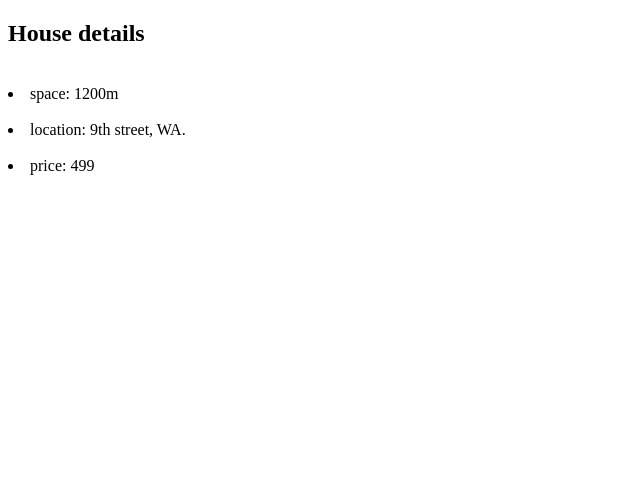
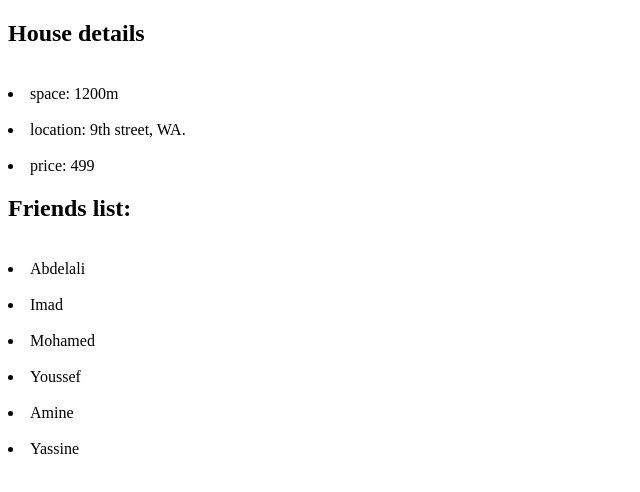
Before and after one commit to AbdelaliLaaguidi/javascriptaio, a plain HTML site: page index.html in a window 1280 px wide. Shown: the whole page, without its empty margins (0-640 px from the left). Drawn offline with Linux system fonts and the light colour scheme.

Commit message:
Learning about for ... of

```diff
--- a/index.html
+++ b/index.html
@@ -9,6 +9,7 @@
 
 <body>
   <div id="divMsg"></div>
+  <div id="divMsg2"></div>
   <script src="index.js"></script>
 </body>
 
--- a/index.js
+++ b/index.js
@@ -8,3 +8,10 @@ for (let prop in house) {
   divMsg = `${divMsg}<br><li>${prop}: ${house[prop]}</li>`;
   document.getElementById("divMsg").innerHTML = divMsg;
 }
+
+const names = ["Abdelali", "Imad", "Mohamed", "Youssef", "Amine", "Yassine"];
+let divMsg2 = "<h2>Friends list:</h2>";
+for (let name of names) {
+  divMsg2 = `${divMsg2}<br><li>${name}</li>`;
+  document.getElementById("divMsg2").innerHTML = divMsg2;
+}
```
